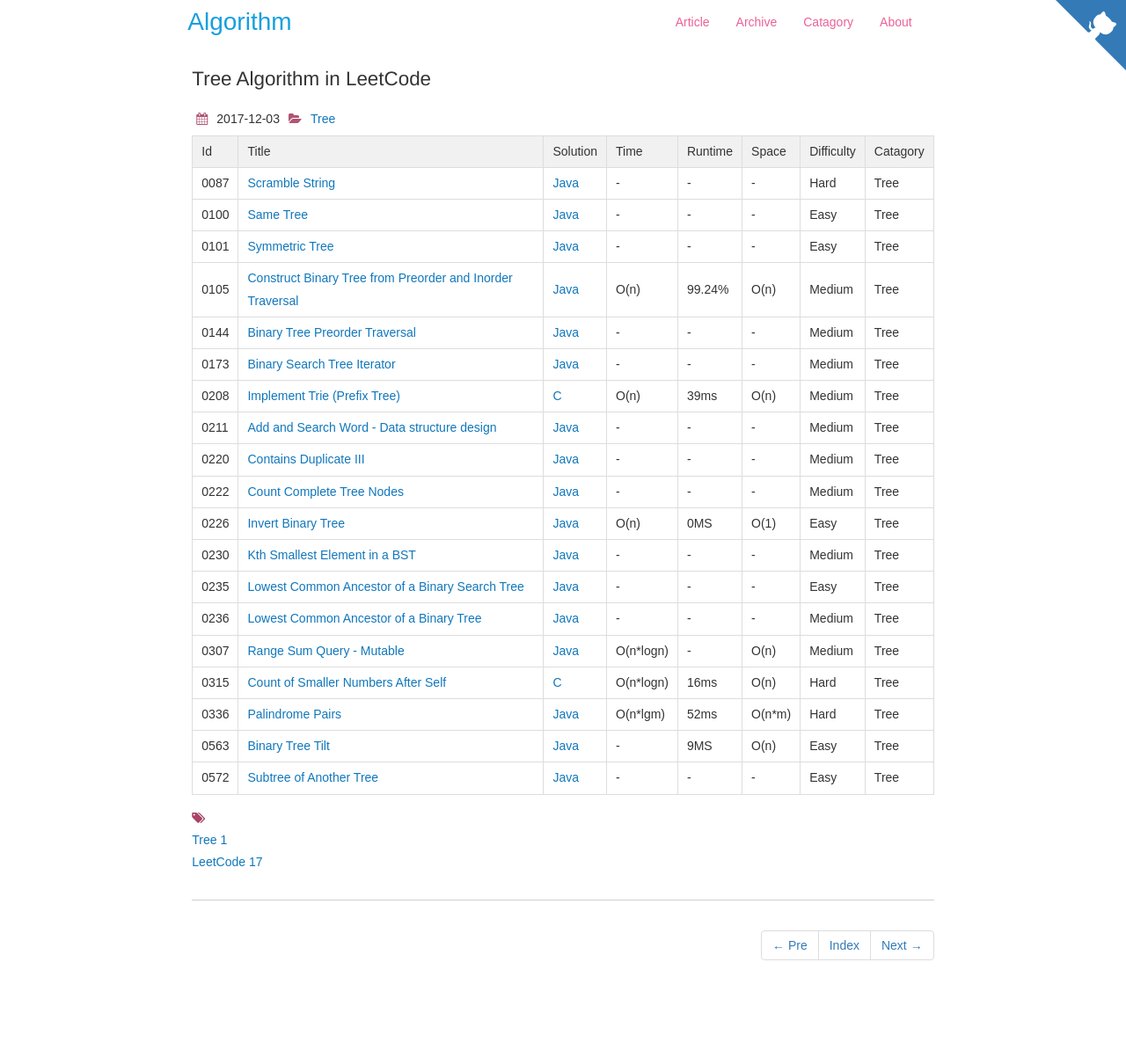
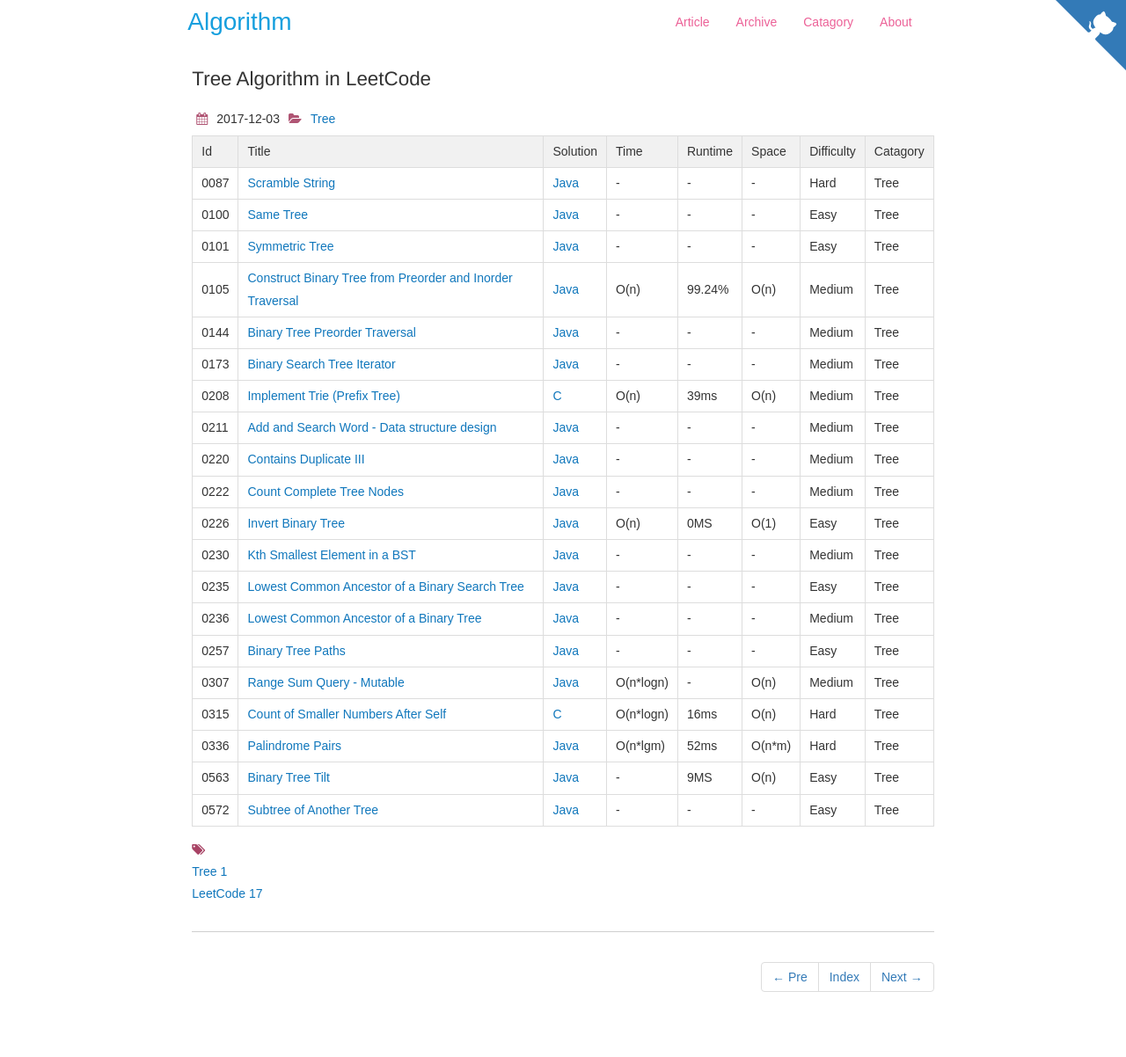
Before and after one commit to dunso/algorithm, a Jekyll site: the page built from docs/_posts/2017-12-03-Tree.md, in a window 1280 px wide. Shown: the whole page at 88% size. Built offline with Jekyll 4.4.1, drawn with Linux system fonts in a browser that asks for light colours; nearby versions of some CDN libraries; before the commit the page ends 1166 px from its top, so only the background shows below that.

Commit message:
Add index of LeetCode0257.java to docs

```diff
--- a/docs/_posts/2017-12-03-Tree.md
+++ b/docs/_posts/2017-12-03-Tree.md
@@ -26,6 +26,7 @@
 |0230|[Kth Smallest Element in a BST](https://leetcode.com/problems/kth-smallest-element-in-a-bst) | [Java](https://e.srl/leetcode-230/)  |-|-|-|  Medium |Tree|
 |0235|[Lowest Common Ancestor of a Binary Search Tree](https://leetcode.com/problems/lowest-common-ancestor-of-a-binary-search-tree/) | [Java](https://e.srl/leetcode-235/)  |-|-|-|  Easy |Tree|
 |0236|[Lowest Common Ancestor of a Binary Tree](https://leetcode.com/problems/lowest-common-ancestor-of-a-binary-tree) | [Java](https://e.srl/leetcode-236/)  |-|-|-|  Medium |Tree|
+|0257|[Binary Tree Paths](https://leetcode.com/problems/binary-tree-paths) | [Java](https://e.srl/leetcode-257/)  |-|-|-|  Easy |Tree|
 |0307|[Range Sum Query - Mutable](https://leetcode.com/problems/range-sum-query-mutable) | [Java](https://e.srl/leetcode-307/)  | O(n\*logn) |-| O(n)  |  Medium |Tree|
 |0315|[Count of Smaller Numbers After Self](https://leetcode.com/problems/count-of-smaller-numbers-after-self) | [C](https://e.srl/leetcode-315/)  | O(n\*logn) |16ms| O(n)  |  Hard |Tree|
 |0336|[Palindrome Pairs](https://leetcode.com/problems/palindrome-pairs) | [Java](https://e.srl/leetcode-336/)  | O(n\*lgm) |52ms| O(n\*m)  |  Hard |Tree|
```
